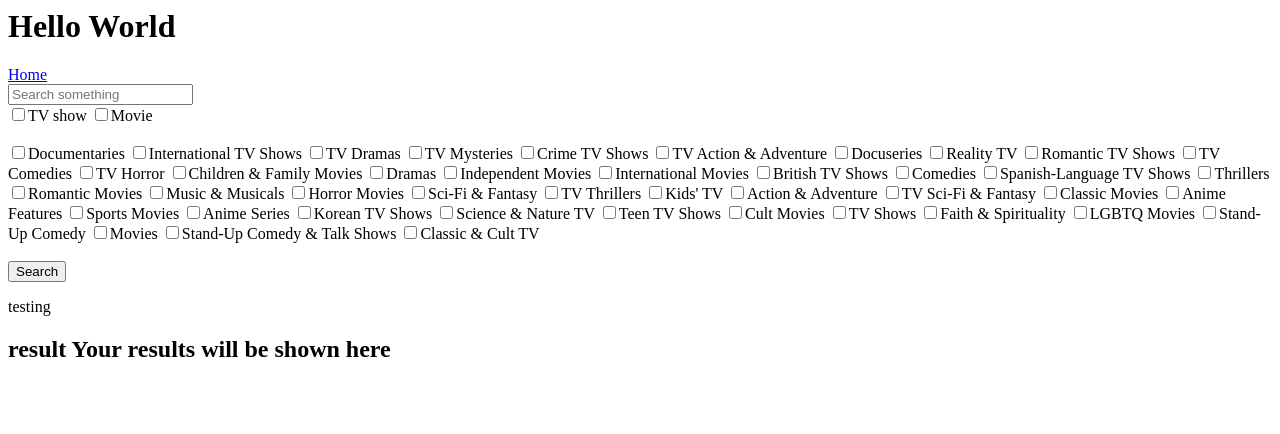
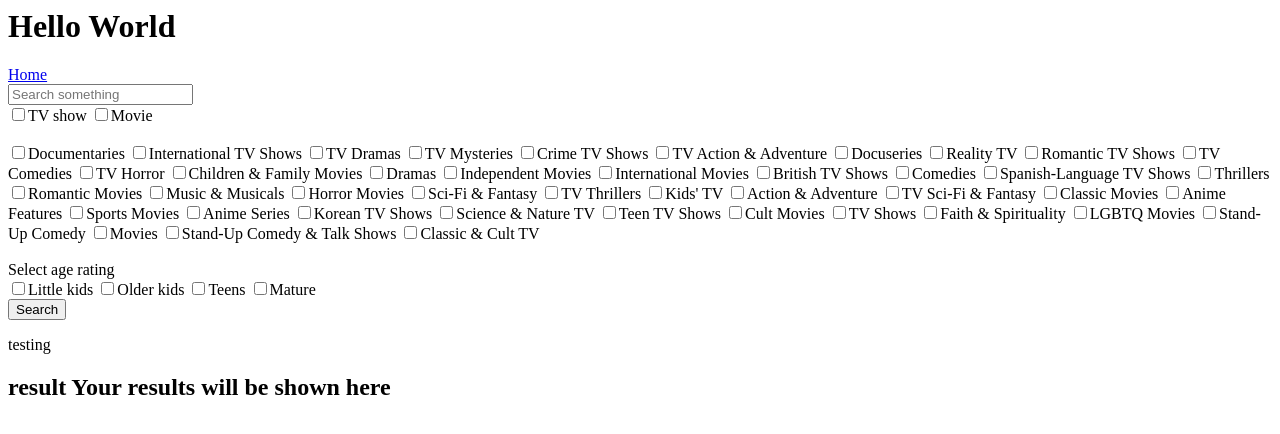
Before and after one commit to SebW3/WSDA, a Django app: page / in a window 1280 px wide. Shown: the top 434 px of the page. Run offline with Django 5.2, Linux system fonts and the light colour scheme.

Commit message:
Added age rating filter

```diff
--- a/WSDA/data_analysis/templates/home.html
+++ b/WSDA/data_analysis/templates/home.html
@@ -64,6 +64,16 @@
         </div>
 
         <br>
+
+        <div class="checkbox-group">
+            Select age rating<br>
+            <label><input type="checkbox" name="age_rating" value="Little kids">Little kids</label>
+            <label><input type="checkbox" name="age_rating" value="Older kids">Older kids</label>
+            <label><input type="checkbox" name="age_rating" value="Teens">Teens</label>
+            <label><input type="checkbox" name="age_rating" value="Mature">Mature</label>
+        </div>
+
+
         <button type="submit">Search</button>
     </form>
 
--- a/WSDA/data_analysis/views.py
+++ b/WSDA/data_analysis/views.py
@@ -24,8 +24,29 @@ def search_result(request):
         for genre in genres:
             query &= Q(listed_in__contains=genre)
 
+        age_rating = request.POST.getlist("age_rating")
+        age_condition = Q()
+        for age in age_rating:
+            if age == "Little kids":
+                age_condition |= Q(rating="G")
+                age_condition |= Q(rating="TV-Y")
+                age_condition |= Q(rating="TV-G")
+            if age == "Older kids":
+                age_condition |= Q(rating="PG")
+                age_condition |= Q(rating="TV-Y7")
+                age_condition |= Q(rating="TV-Y7-FV")
+                age_condition |= Q(rating="TV-PG")
+            if age == "Teens":
+                age_condition |= Q(rating="PG-13")
+                age_condition |= Q(rating="TV-14")
+            if age == "Mature":
+                age_condition |= Q(rating="R")
+                age_condition |= Q(rating="NC-17")
+                age_condition |= Q(rating="TV-MA")
 
-        if len(searched) == 0 and len(type1) == 0 and len(genres) == 0:  # if no filters = return blank page
+            query &= Q(age_condition)
+
+        if len(query) == 0:  # if no filters = return blank page
             return render(request, "search_result.html")
 
         # run query
```
